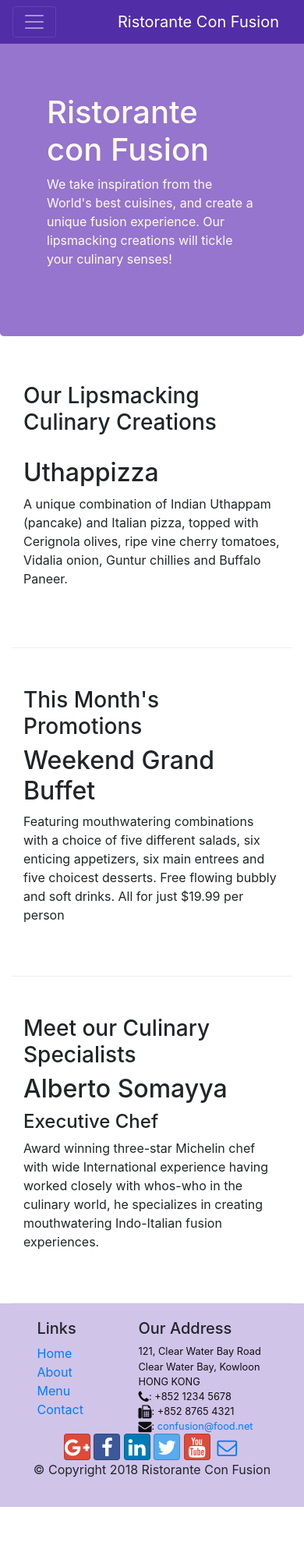
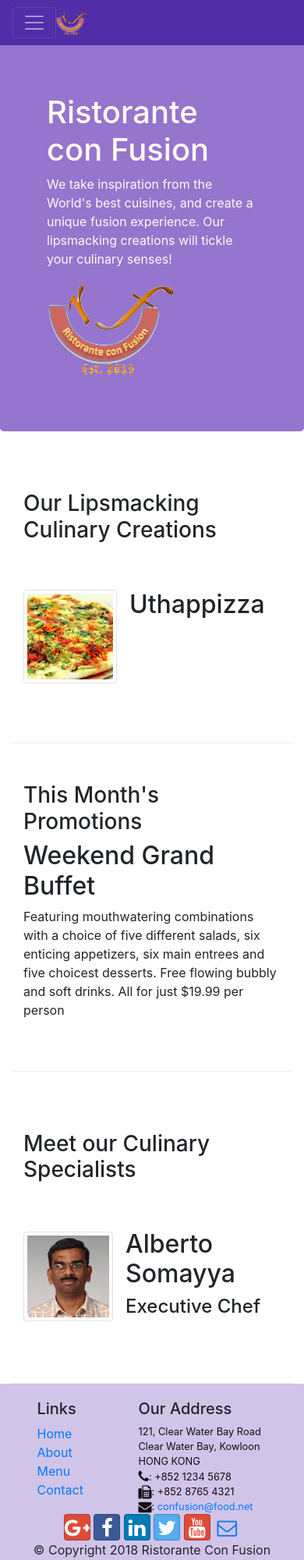
Before and after one commit to SilverHornn/Ex5, a website: page index.html in a window 390 px wide. Shown: the top 2000 px of the page at 78% size. Before the commit the page ends 1932 px from the top, so only its background shows below. Drawn offline with nearby package versions, Linux system fonts and the light colour scheme.

Commit message:
Images and Media

```diff
--- a/index.html
+++ b/index.html
@@ -22,7 +22,7 @@
             <button class="navbar-toggler" type="button" data-toggle="collapse" data-target="#Navbar">
                 <span class="navbar-toggler-icon"></span>
             </button>
-            <a class="navbar-brand" href="#">Ristorante Con Fusion</a>
+            <a class="navbar-brand mr-auto" href="#"><img src="img/logo.png" height="30" width="41"></a>
             <div class="collapse navbar-collapse" id="Navbar">
                 <ul class="navbar-nav mr-auto">
                     <li class="nav-item active"><a class="nav-link" href="#"><span class="fa fa-home fa-lg"></span>
@@ -47,8 +47,10 @@
                     <p>We take inspiration from the World's best cuisines, and create a unique fusion experience. Our
                         lipsmacking creations will tickle your culinary senses!</p>
                 </div>
-                <div class="col-12 col-sm">
+                <div class="col-12 col-sm align-self-center">
+                    <img src="img/logo.png" class="img-fluid">
                 </div>
+
             </div>
         </div>
     </header>
@@ -59,9 +61,18 @@
                 <h3>Our Lipsmacking Culinary Creations</h3>
             </div>
             <div class="col col-sm order-sm-first col-md">
-                <h2>Uthappizza</h2>
-                <p>A unique combination of Indian Uthappam (pancake) and Italian pizza, topped with Cerignola olives,
-                    ripe vine cherry tomatoes, Vidalia onion, Guntur chillies and Buffalo Paneer.</p>
+                <div class="media">
+                    <img class="d-flex mr-3 img-thumbnail align-self-center"
+                            src="img/uthappizza.png" alt="Uthappizza">
+                    <div class="media-body">
+                        <h2 class="mt-0">Uthappizza</h2>
+                        <p class="d-none d-sm-block">A unique combination of Indian Uthappam (pancake) and
+                            Italian pizza, topped with Cerignola olives, ripe vine
+                            cherry tomatoes, Vidalia onion, Guntur chillies and
+                            Buffalo Paneer.</p>
+                    </div>
+                </div>
+
             </div>
         </div>
 
@@ -83,11 +94,20 @@
                 <h3>Meet our Culinary Specialists</h3>
             </div>
             <div class="col col-sm col-md">
-                <h2>Alberto Somayya</h2>
-                <h4>Executive Chef</h4>
-                <p>Award winning three-star Michelin chef with wide International experience having worked closely with
-                    whos-who in the culinary world, he specializes in creating mouthwatering Indo-Italian fusion
-                    experiences. </p>
+                <div class="media">
+                    <img class="d-flex mr-3 img-thumbnail align-self-center"
+                            src="img/alberto.png" alt="Alberto Somayya">
+                    <div class="media-body">
+                        <h2 class="mt-0">Alberto Somayya</h2>
+                        <h4>Executive Chef</h4>
+                        <p class="d-none d-sm-block">Award winning three-star Michelin chef with wide
+                            International experience having worked closely with
+                            whos-who in the culinary world, he specializes in
+                            creating mouthwatering Indo-Italian fusion experiences.
+                            </p>
+                    </div>
+                </div>
+
             </div>
         </div>
     </div>
```
Also changed, not shown: aboutus.html (+3 -2 lines), contactus.html (+3 -2 lines), img/alberto.png (added), img/buffet.png (added), img/logo.png (added), img/uthappizza.png (added), 1 other file.
